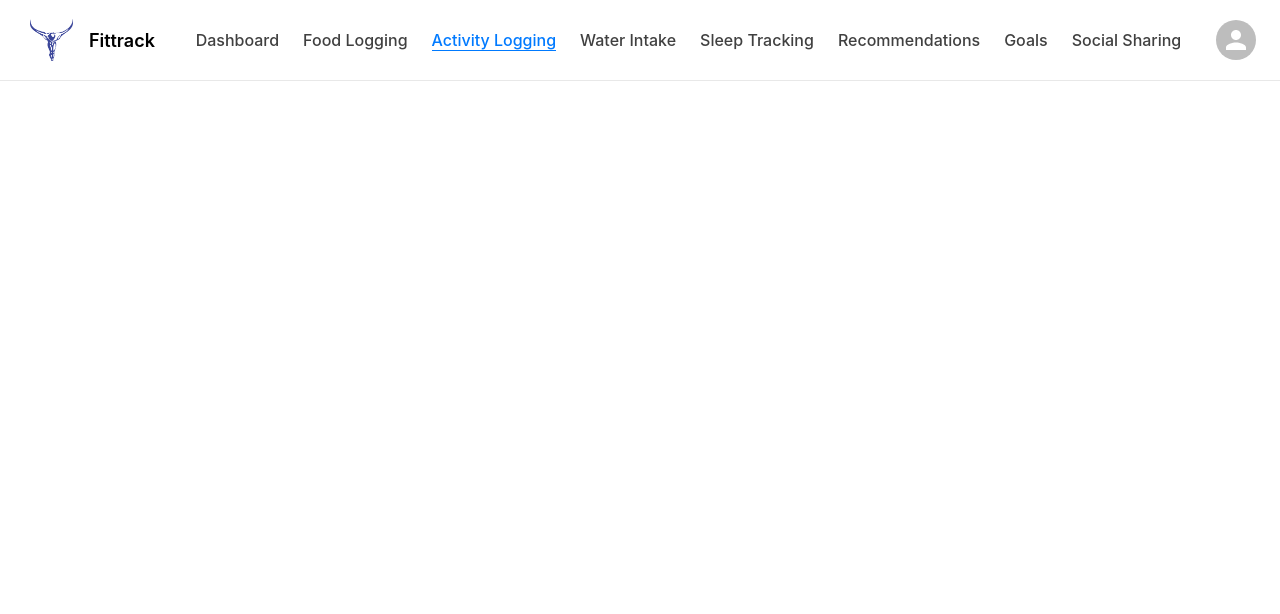
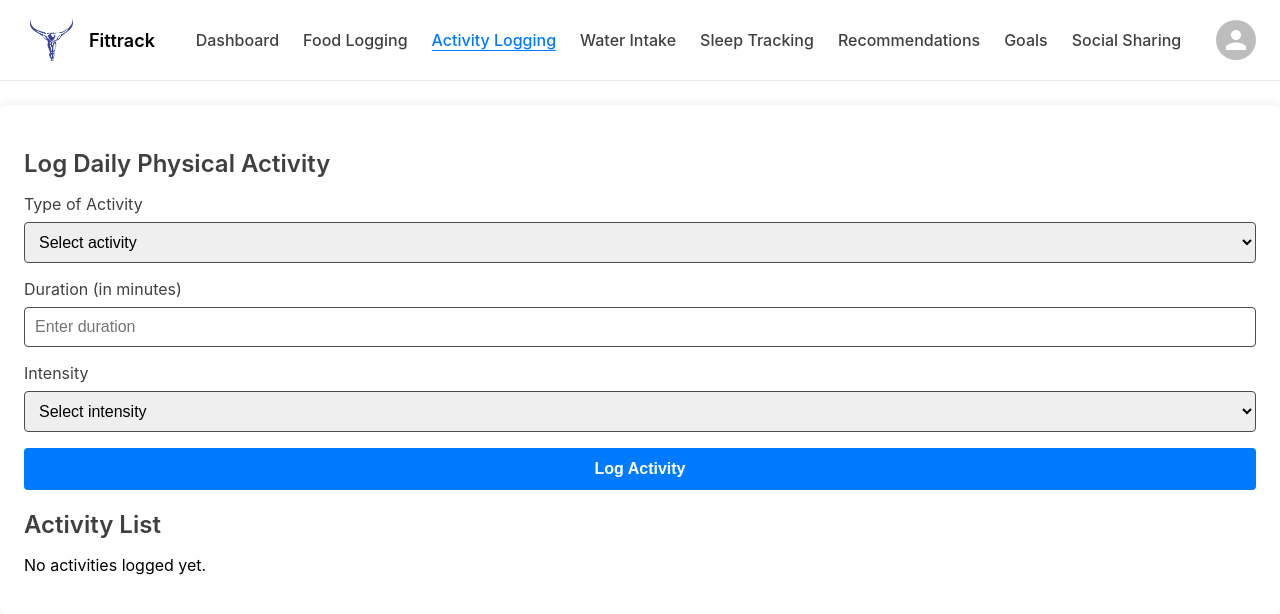
Before and after one commit to Shivani-Amireddy/Fitness_Tracker, a React (Create React App) app in the folder client/: page /activity-logging in a window 1280 px wide. Shown: the top 614 px of the page. Built offline with nearby package versions, Linux system fonts and the light colour scheme.

Commit message:
Logging daily activity

```diff
--- a/client/src/App.js
+++ b/client/src/App.js
@@ -8,6 +8,7 @@ import Dashboard from './pages/Dashboard';
 import Navbar from "./components/Navbar";
 import { AuthProvider } from './context/AuthContext';
 import FoodLogging from "./components/FoodLogging";
+import PhysicalActivityLogging from './components/PhysicalActivityLogging';
 
 const App = () => {
   return (
@@ -20,6 +21,8 @@ const App = () => {
             <Route path="/signup" element={<SignUp />} />
             <Route path="/dashboard" element={<Dashboard />} />
             <Route path="/food-logging" element={<FoodLogging />} />
+            <Route path="/activity-logging" element={<PhysicalActivityLogging />} />
+
 
           </Routes>
         </Router>
--- /dev/null
+++ b/client/src/components/PhysicalActivityLogging.jsx
@@ -0,0 +1,293 @@
+import React, { useState, useEffect } from "react";
+import styled from "styled-components";
+
+const ActivityLoggingContainer = styled.div`
+  background-color: ${({ theme }) => theme.bg};
+  padding: 24px;
+  border-radius: 8px;
+  box-shadow: 0 0 10px rgba(0, 0, 0, 0.1);
+  margin: 24px 0;
+`;
+
+const SectionTitle = styled.h2`
+  font-size: 1.5rem;
+  font-weight: 600;
+  color: ${({ theme }) => theme.text_primary};
+  margin-bottom: 16px;
+`;
+
+const ActivityForm = styled.form`
+  display: flex;
+  flex-direction: column;
+  gap: 16px;
+`;
+
+const FormGroup = styled.div`
+  display: flex;
+  flex-direction: column;
+`;
+
+const Label = styled.label`
+  font-size: 1rem;
+  color: ${({ theme }) => theme.text_primary};
+  margin-bottom: 8px;
+`;
+
+const Input = styled.input`
+  padding: 10px;
+  font-size: 1rem;
+  border: 1px solid ${({ theme }) => theme.text_secondary};
+  border-radius: 4px;
+`;
+
+const Select = styled.select`
+  padding: 10px;
+  font-size: 1rem;
+  border: 1px solid ${({ theme }) => theme.text_secondary};
+  border-radius: 4px;
+`;
+
+const Button = styled.button`
+  padding: 12px 24px;
+  background-color: ${({ theme }) => theme.primary};
+  color: ${({ theme }) => theme.white};
+  font-size: 1rem;
+  font-weight: 600;
+  border: none;
+  border-radius: 4px;
+  cursor: pointer;
+  transition: background-color 0.3s ease;
+
+  &:hover {
+    background-color: ${({ theme }) => theme.primary_dark};
+  }
+
+  &:disabled {
+    background-color: ${({ theme }) => theme.primary_light};
+    cursor: not-allowed;
+  }
+`;
+
+const ErrorMessage = styled.p`
+  color: ${({ theme }) => theme.error};
+`;
+
+const ActivityTable = styled.table`
+  width: 100%;
+  border-collapse: collapse;
+  margin-top: 16px;
+`;
+
+const TableHeader = styled.th`
+  background-color: ${({ theme }) => theme.primary};
+  color: ${({ theme }) => theme.white};
+  padding: 12px;
+  text-align: left;
+`;
+
+const TableCell = styled.td`
+  border: 1px solid ${({ theme }) => theme.border};
+  padding: 12px;
+`;
+
+const EditButton = styled.button`
+  background-color: ${({ theme }) => theme.secondary};
+  color: ${({ theme }) => theme.white};
+  border: none;
+  padding: 8px;
+  border-radius: 4px;
+  cursor: pointer;
+  margin-right: 8px;
+
+  &:hover {
+    background-color: ${({ theme }) => theme.secondary_dark};
+  }
+`;
+
+const DeleteButton = styled.button`
+  background-color: ${({ theme }) => theme.error};
+  color: ${({ theme }) => theme.white};
+  border: none;
+  padding: 8px;
+  border-radius: 4px;
+  cursor: pointer;
+
+  &:hover {
+    background-color: ${({ theme }) => theme.error_dark};
+  }
+`;
+
+const PhysicalActivityLogging = () => {
+  const [activityType, setActivityType] = useState("");
+  const [customActivityType, setCustomActivityType] = useState("");
+  const [duration, setDuration] = useState("");
+  const [intensity, setIntensity] = useState("");
+  const [activityList, setActivityList] = useState(() => {
+    const savedActivities = localStorage.getItem("activityList");
+    return savedActivities ? JSON.parse(savedActivities) : [];
+  });
+  const [loading, setLoading] = useState(false);
+  const [error, setError] = useState("");
+  const [editId, setEditId] = useState(null);
+
+  const currentDate = new Date().toISOString().split("T")[0];
+
+  useEffect(() => {
+    localStorage.setItem("activityList", JSON.stringify(activityList));
+  }, [activityList]);
+
+  const handleSubmit = (e) => {
+    e.preventDefault();
+    setLoading(true);
+    setError("");
+
+    const finalActivityType = activityType === "Others" ? customActivityType : activityType;
+
+    if (editId !== null) {
+      const updatedList = activityList.map((activity) =>
+        activity.id === editId
+          ? { ...activity, date: currentDate, activityType: finalActivityType, duration, intensity }
+          : activity
+      );
+      setActivityList(updatedList);
+      setEditId(null);
+    } else {
+      const newActivity = {
+        id: activityList.length + 1,
+        date: currentDate,
+        activityType: finalActivityType,
+        duration,
+        intensity,
+      };
+      setActivityList([...activityList, newActivity]);
+    }
+
+    setActivityType("");
+    setCustomActivityType("");
+    setDuration("");
+    setIntensity("");
+    setLoading(false);
+  };
+
+  const handleEdit = (activity) => {
+    setActivityType(
+      ["Yoga", "Treadmill", "Cardio", "Cycling", "Running", "Swimming", "Weightlifting", "HIIT", "Pilates", "Dancing", "Hiking"].includes(activity.activityType)
+        ? activity.activityType
+        : "Others"
+    );
+    setCustomActivityType(
+      ["Yoga", "Treadmill", "Cardio", "Cycling", "Running", "Swimming", "Weightlifting", "HIIT", "Pilates", "Dancing", "Hiking"].includes(activity.activityType)
+        ? ""
+        : activity.activityType
+    );
+    setDuration(activity.duration);
+    setIntensity(activity.intensity);
+    setEditId(activity.id);
+  };
+
+  const handleDelete = (id) => {
+    const updatedList = activityList.filter((activity) => activity.id !== id);
+    setActivityList(updatedList);
+  };
+
+  return (
+    <ActivityLoggingContainer>
+      <SectionTitle>Log Daily Physical Activity</SectionTitle>
+      <ActivityForm onSubmit={handleSubmit}>
+        <FormGroup>
+          <Label>Type of Activity</Label>
+          <Select
+            value={activityType}
+            onChange={(e) => setActivityType(e.target.value)}
+            required
+          >
+            <option value="" disabled>
+              Select activity
+            </option>
+            <option value="Yoga">Yoga</option>
+            <option value="Treadmill">Treadmill</option>
+            <option value="Cardio">Cardio</option>
+            <option value="Cycling">Cycling</option>
+            <option value="Running">Running</option>
+            <option value="Swimming">Swimming</option>
+            <option value="Weightlifting">Weightlifting</option>
+            <option value="HIIT">HIIT</option>
+            <option value="Pilates">Pilates</option>
+            <option value="Dancing">Dancing</option>
+            <option value="Hiking">Hiking</option>
+            <option value="Others">Others</option>
+          </Select>
+          {activityType === "Others" && (
+            <Input
+              type="text"
+              value={customActivityType}
+              onChange={(e) => setCustomActivityType(e.target.value)}
+              placeholder="Enter activity type"
+              required
+            />
+          )}
+        </FormGroup>
+        <FormGroup>
+          <Label>Duration (in minutes)</Label>
+          <Input
+            type="number"
+            value={duration}
+            onChange={(e) => setDuration(e.target.value)}
+            placeholder="Enter duration"
+            required
+          />
+        </FormGroup>
+        <FormGroup>
+          <Label>Intensity</Label>
+          <Select
+            value={intensity}
+            onChange={(e) => setIntensity(e.target.value)}
+            required
+          >
+            <option value="" disabled>
+              Select intensity
+            </option>
+            <option value="Low">Low</option>
+            <option value="Medium">Medium</option>
+            <option value="High">High</option>
+          </Select>
+        </FormGroup>
+        <Button type="submit">{editId !== null ? "Update Activity" : "Log Activity"}</Button>
+      </ActivityForm>
+      {error && <ErrorMessage>{error}</ErrorMessage>}
+
+      <SectionTitle>Activity List</SectionTitle>
+      {activityList.length === 0 ? (
+        <p>No activities logged yet.</p>
+      ) : (
+        <ActivityTable>
+          <thead>
+            <tr>
+              <TableHeader>Date</TableHeader>
+              <TableHeader>Type of Activity</TableHeader>
+              <TableHeader>Duration</TableHeader>
+              <TableHeader>Intensity</TableHeader>
+              <TableHeader>Actions</TableHeader>
+            </tr>
+          </thead>
+          <tbody>
+            {activityList.map((activity) => (
+              <tr key={activity.id}>
+                <TableCell>{activity.date}</TableCell>
+                <TableCell>{activity.activityType}</TableCell>
+                <TableCell>{activity.duration}</TableCell>
+                <TableCell>{activity.intensity}</TableCell>
+                <TableCell>
+                  <EditButton onClick={() => handleEdit(activity)}>Edit</EditButton>
+                  <DeleteButton onClick={() => handleDelete(activity.id)}>Delete</DeleteButton>
+                </TableCell>
+              </tr>
+            ))}
+          </tbody>
+        </ActivityTable>
+      )}
+    </ActivityLoggingContainer>
+  );
+};
+
+export default PhysicalActivityLogging;
```
